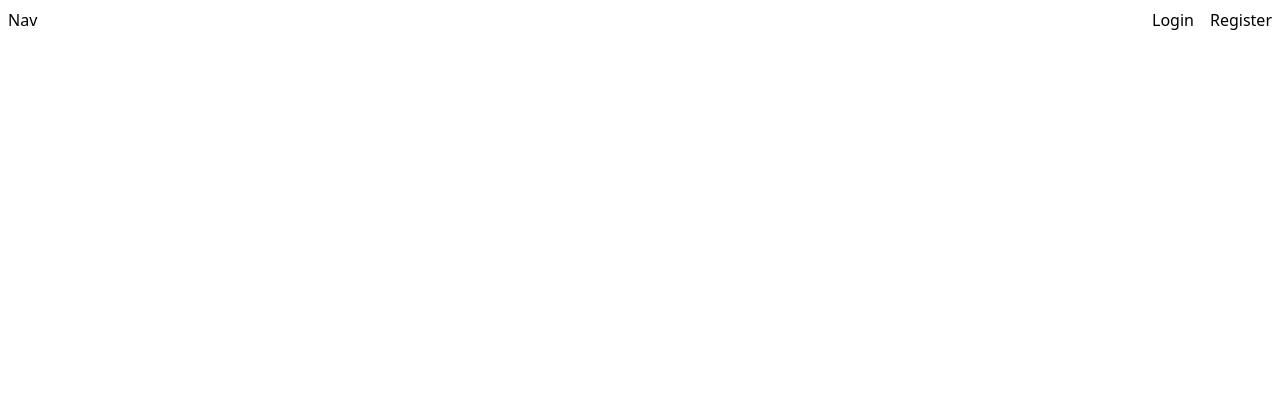
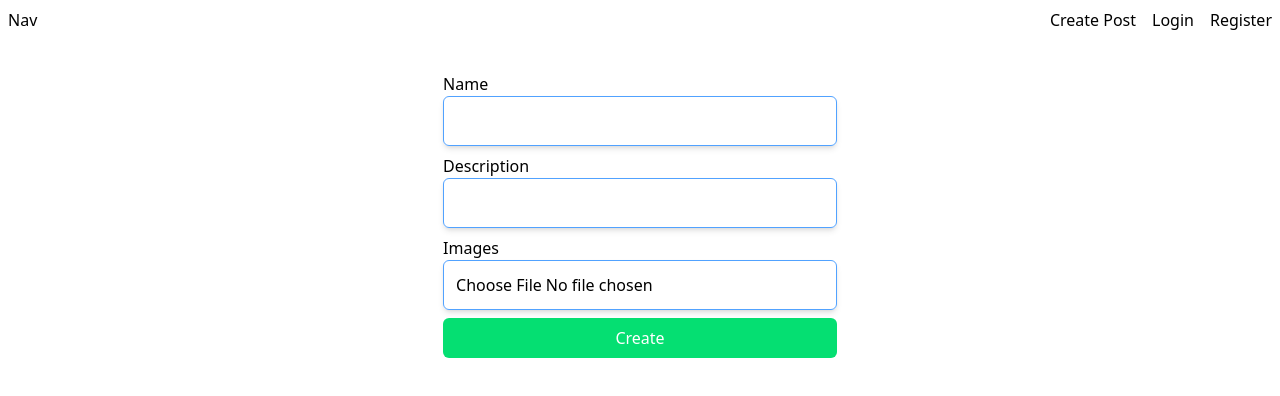
Before and after one commit to HeinZawPhyoe7/facebookclone-2, a React (Vite) app: page /create-post in a window 1280 px wide. Before the commit this address had no page. Shown: the top 396 px of the page. Built offline with nearby package versions, Linux system fonts and the light colour scheme.

Commit message:
feat:create-post

```diff
--- a/package.json
+++ b/package.json
@@ -12,6 +12,7 @@
   "dependencies": {
     "@tailwindcss/vite": "^4.0.8",
     "axios": "^1.7.9",
+    "lucide-react": "^0.477.0",
     "react": "^19.0.0",
     "react-dom": "^19.0.0",
     "react-router-dom": "^7.2.0",
--- a/src/AppRoute.tsx
+++ b/src/AppRoute.tsx
@@ -3,6 +3,7 @@ import Login from "./components/auth/Login";
 import Register from "./components/auth/Register";
 import Navbar from "./components/navbar/Navbar";
 import HomePage from "./components/home/HomePage";
+import CreatePost from "./components/post/CreatePost";
 
 function AppRoute() {
   return (
@@ -12,6 +13,7 @@ function AppRoute() {
         <Route path="/login" element={<Login />} />
         <Route path="/register" element={<Register />} />
         <Route path="/home" element={<HomePage />} />
+        <Route path="/create-post" element={<CreatePost />} />
       </Routes>
     </BrowserRouter>
   );
--- a/src/components/home/HomePage.tsx
+++ b/src/components/home/HomePage.tsx
@@ -1,5 +1,6 @@
 import { useEffect, useState } from "react";
 import axios from "axios";
+import DeletePost from "../post/DeletePost";
 
 const HomePage = () => {
   const [posts, setPosts] = useState<any>([]);
@@ -37,9 +38,12 @@ const HomePage = () => {
             className="bg-white h-[350px] shadow-lg rounded-lg p-6"
           >
             {post.title && (
-              <h2 className="font-semibold text-gray-900 text-sm capitalize">
-                {post.title}
-              </h2>
+              <div className="flex justify-between">
+                <h2 className="font-semibold text-gray-900 text-sm capitalize">
+                  {post.title}
+                </h2>
+                <DeletePost postId={post.id} />
+              </div>
             )}
             {post.description && (
               <p className="text-gray-700 mt-2">{post.description}</p>
--- a/src/components/navbar/Navbar.tsx
+++ b/src/components/navbar/Navbar.tsx
@@ -3,13 +3,16 @@ import { Link } from "react-router-dom";
 const Navbar = () => {
   return (
     <div className="flex justify-between p-2">
-      <div>Nav</div>
+      <Link to="/home">Nav</Link>
       <div className="flex justify-end gap-4">
         <div className="hover:text-blue-500">
-        <Link to="/login">Login</Link>
+          <Link to="/create-post">Create Post</Link>
         </div>
         <div className="hover:text-blue-500">
-        <Link to="/register">Register</Link>
+          <Link to="/login">Login</Link>
+        </div>
+        <div className="hover:text-blue-500">
+          <Link to="/register">Register</Link>
         </div>
       </div>
     </div>
--- /dev/null
+++ b/src/components/post/CreatePost.tsx
@@ -0,0 +1,97 @@
+import axios from "axios";
+import { useState } from "react";
+import { useNavigate } from "react-router-dom";
+
+const CreatePost = () => {
+  const [name, setName] = useState("");
+  const [description, setDescription] = useState("");
+  const [imageFile, setImageFile] = useState<any>(null);
+  const accessToken = localStorage.getItem("accessToken");
+
+  const navgite = useNavigate();
+
+  const handleNameChange = (e: any) => {
+    setName(e.target.value);
+  };
+
+  const handleDescriptionChange = (e: any) => {
+    setDescription(e.target.value);
+  };
+
+  const handleImageChange = (e: any) => {
+    const file = e.target.files?.[0];
+    if (file) {
+      setImageFile(file);
+    }
+  };
+
+  const handleCreatePost = async () => {
+    const formData = new FormData();
+    formData.append("title", name);
+    formData.append("description", description);
+    formData.append("images", imageFile);
+
+    try {
+      const response = await axios.post(
+        `${import.meta.env.VITE_BACKEND_URL}/api/auth/create-post`,
+        formData,
+        {
+          headers: {
+            Authorization: `Bearer ${accessToken}`,
+            "Content-Type": "multipart/form-data",
+          },
+        }
+      );
+
+      console.log("Post successfully created:", response.data);
+      if (response.data.message == "success") {
+        navgite("/home");
+      }
+    } catch (error) {
+      console.error("Post failed:", error);
+    }
+  };
+
+  return (
+    <div className="flex justify-center mx-auto my-6">
+      <div>
+        <div className="my-2">
+          <label htmlFor="name">Name</label>
+          <input
+            type="text"
+            id="name"
+            onChange={handleNameChange}
+            className="p-3 border border-blue-400 rounded-md shadow-md w-full"
+          />
+        </div>
+        <div className="my-2">
+          <label htmlFor="description">Description</label>
+          <input
+            type="text"
+            id="description"
+            onChange={handleDescriptionChange}
+            className="p-3 border border-blue-400 rounded-md shadow-md w-full"
+          />
+        </div>
+        <div className="my-2">
+          <label htmlFor="images">Images</label>
+          <input
+            type="file"
+            onChange={handleImageChange}
+            className="p-3 border border-blue-400 rounded-md shadow-md w-full"
+          />
+        </div>
+        <div>
+          <button
+            className="bg-green-400 cursor-pointer hover:opacity-90 active:bg-green-500 w-full rounded-md text-white p-2"
+            onClick={handleCreatePost}
+          >
+            Create
+          </button>
+        </div>
+      </div>
+    </div>
+  );
+};
+
+export default CreatePost;
--- /dev/null
+++ b/src/components/post/DeletePost.tsx
@@ -0,0 +1,39 @@
+import { Trash2 } from "lucide-react";
+import axios from "axios";
+
+const DeletePost = ({postId}: {postId: number}) => {
+  const accessToken = localStorage.getItem("accessToken");
+  const handleDelete = async () => {
+    try {
+      const response = await axios.delete(
+        `${import.meta.env.VITE_BACKEND_URL}/api/auth/delete-post/${postId}`,
+        {
+          headers: {
+            Authorization: `Bearer ${accessToken}`,
+
+          },
+        }
+      );
+      alert(response.data.message);
+      if (response.data.message == "post is deleted") {
+        window.location.reload();
+      }
+    } catch (error) {
+      console.error("Error deleting post:", error);
+      alert("Failed to delete the post.");
+    }
+  };
+
+  return (
+    <div>
+      <div
+        className="cursor-pointer bg-red-400 active:bg-red-500 p-0.5 rounded-sm"
+        onClick={handleDelete}
+      >
+        <Trash2 className="text-white" size={15} />
+      </div>
+    </div>
+  );
+};
+
+export default DeletePost;
```
Also changed, not shown: 1 other file (tests, documents, lock files or other folders).
